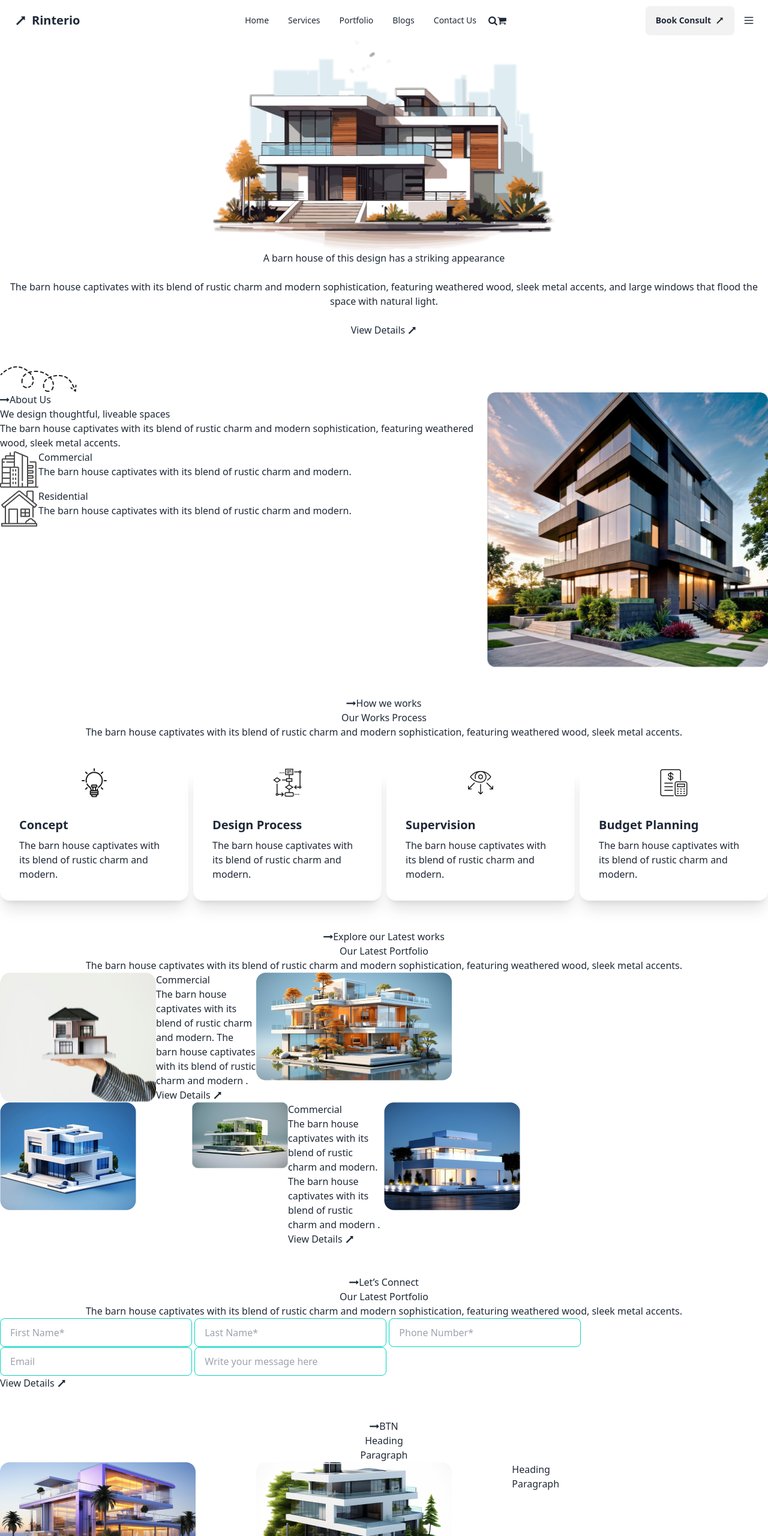
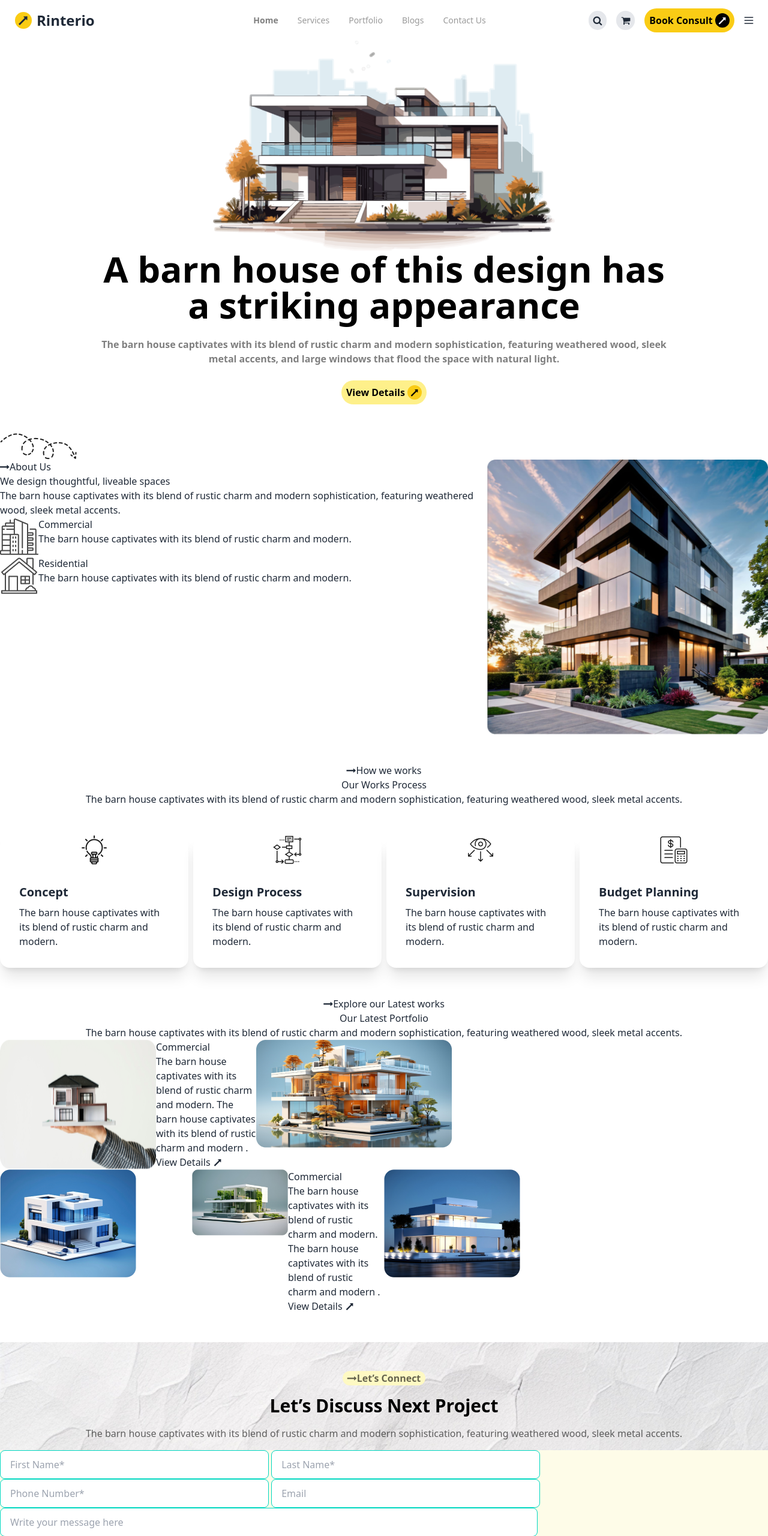
Before and after one commit to mahirasef09/Assignment-3, a plain HTML site: page index.html in a window 1280 px wide. Shown: the top 2560 px of the page at 60% size. Drawn offline with nearby package versions, Linux system fonts and the light colour scheme.

Commit message:
header and footer section design done

```diff
--- a/index.html
+++ b/index.html
@@ -24,22 +24,22 @@
                 extend: {
                     colors: {
                         clifford: '#da373d',
-                        h_color: 'rgb(33,33,33)',
-                        p_color: 'rgb(73,73,73)',
-                        f_color: 'rgb(233,233,233)',
+                        hcolor: "rgb(33,33,33)",
+                        pcolor: 'rgb(73,73,73)',
+                        fcolor: 'rgb(233,233,233)',
                         bg_color: 'rgb(244,244,244)',
-                        li_color: 'rgb(115,115,115)',
+                        licolor: 'rgb(115,115,115)',
                         btn_text: 'rgb(28,28,28)',
-                        btn_bg_1: 'rgb(171, 239, 95)'
-                        btn_bg_2: 'rgb(171, 239, 95, 0.5)'
-                        btn_bg_3: 'rgb(171, 239, 95, 0.2)'
+                        btn_bg_1: 'rgb(171, 239, 95)',
+                        btn_bg_2: 'rgb(171, 239, 95, 0.5)',
+                        btn_bg_3: 'rgb(171, 239, 95, 0.2)',
                         inp_color: 'rgb(160,160,160)',
 
                     }
 
-                    fontFamily: {
-                        'manrope': ['Manrope', 'sans-serif']
-                    }
+                    // fontFamily: {
+                    //     'manrope': ['Manrope', 'sans-serif']
+                    // }
                 }
             }
         }
@@ -47,56 +47,62 @@
 </head>
 
 <body class="font-manrope">
-    <main>
     <!-- Header Section -->
-        <header>
+    <header class="">
         <!-- Nav Section -->
-            <nav>
         <div class="navbar bg-base-100">
             <div class="navbar-start">
-                        <a class="btn btn-ghost text-xl"><i class="-rotate-45 fa fa-long-arrow-right"
-                                aria-hidden="true"></i>Rinterio</a>
+                <a class="btn btn-ghost text-xl"><i
+                        class="bg-yellow-400 rounded-full p-1 -rotate-45 fa fa-long-arrow-right"
+                        aria-hidden="true"></i><span class="text-2xl font-bold">Rinterio</span></a>
             </div>
             <div class="navbar-center hidden lg:flex">
                 <ul class="menu menu-horizontal px-1">
-                            <li><a>Home</a></li>
-                            <li><a>Services</a></li>
-                            <li><a>Portfolio</a></li>
-                            <li><a>Blogs</a></li>
-                            <li><a>Contact Us</a></li>
+                    <li><a class="text-black/50 font-bold">Home</a></li>
+                    <li><a class="text-black/40">Services</a></li>
+                    <li><a class="text-black/40">Portfolio</a></li>
+                    <li><a class="text-black/40">Blogs</a></li>
+                    <li><a class="text-black/40">Contact Us</a></li>
                 </ul>
             </div>
             <div>
-                        <i class="fa fa-search" aria-hidden="true"></i>
-                        <i class="fa fa-shopping-cart" aria-hidden="true"></i>
+
             </div>
-                    <div class="navbar-end">
-                        <a class="btn">Book Consult <i class="-rotate-45 fa fa-long-arrow-right"
-                                aria-hidden="true"></i></a>
+            <div class="navbar-end space-x-4">
+                <i class="bg-gray-200 rounded-full p-2 fa fa-search" aria-hidden="true"></i>
+                <i class="bg-gray-200 rounded-full p-2 fa fa-shopping-cart" aria-hidden="true"></i>
+                <button class="bg-yellow-400 rounded-3xl p-2 text-black font-bold">Book Consult <i
+                        class="bg-black text-white rounded-full p-1 -rotate-45 fa fa-long-arrow-right"
+                        aria-hidden="true"></i></button>
             </div>
             <button class="btn btn-square btn-ghost">
                 <svg xmlns="http://www.w3.org/2000/svg" fill="none" viewBox="0 0 24 24"
                     class="inline-block h-5 w-5 stroke-current">
-                            <path stroke-linecap="round" stroke-linejoin="round" stroke-width="2"
-                                d="M4 6h16M4 12h16M4 18h16"></path>
+                    <path stroke-linecap="round" stroke-linejoin="round" stroke-width="2" d="M4 6h16M4 12h16M4 18h16">
+                    </path>
                 </svg>
             </button>
         </div>
-            </nav>
 
         <!-- Banner Section -->
         <div class="flex justify-center">
             <img src="./assets/banner.png" alt="">
         </div>
-            <div class="text-center space-y-6">
+        <div class="flex justify-center">
+            <div class="inline-block w-3/4 text-center space-y-6">
+                <h1 class="text-black text-6xl font-bold">A barn house of this design has a striking appearance</h1>
+                <p class="text-black/50 font-bold">The barn house captivates with its blend of rustic charm and modern
+                    sophistication, featuring
+                    weathered wood, sleek metal accents, and large windows that flood the space with natural light.</p>
+                <button class="bg-yellow-200 rounded-3xl p-2 text-black font-bold">View Details <i
+                        class="bg-yellow-400 rounded-full p-1 -rotate-45 fa fa-long-arrow-right"
+                        aria-hidden="true"></i></button>
+            </div>
+        </div>
 
-                <h1>A barn house of this design has a striking appearance</h1>
-                <p>The barn house captivates with its blend of rustic charm and modern sophistication, featuring
-                    weathered wood, sleek metal accents, and large windows that flood the space with natural light.</p>
-                <button>View Details <i class="-rotate-45 fa fa-long-arrow-right" aria-hidden="true"></i></button>
-            </div>
     </header>
 
+    <main>
         <!-- Liveable Spaces and Our Works Process Section -->
         <section class="my-12">
             <!-- Liveable Spaces Portion -->
@@ -225,25 +231,33 @@
         </section>
 
         <!-- Let’s Connect Section -->
-        <section class="my-12">
-            <div class="text-center">
-                <button><i class="fa fa-long-arrow-right" aria-hidden="true"></i>Let’s Connect</button>
-                <h1>Our Latest Portfolio</h1>
-                <p>The barn house captivates with its blend of rustic charm and modern sophistication, featuring
+        <section class="my-12 py-12 bg-cover bg-center h-screen" style="background-image: url('./assets/bg.jpg');">
+            <div class="text-center space-y-4">
+                <button class="bg-yellow-100 text-black/60 rounded-3xl px-2 font-bold"><i class="fa fa-long-arrow-right"
+                        aria-hidden="true"></i>Let’s Connect</button>
+                <h1 class="text-black text-3xl font-bold">Let’s Discuss Next Project</h1>
+                <p class="text-black/60">The barn house captivates with its blend of rustic charm and modern
+                    sophistication, featuring
                     weathered
                     wood, sleek metal accents.</p>
             </div>
-            <div>
+            <div class="my-4">
+                <div class="bg-yellow-50">
                     <input type="text" placeholder="First Name*"
-                    class="input input-bordered input-accent w-full max-w-xs" />
-                <input type="text" placeholder="Last Name*" class="input input-bordered input-accent w-full max-w-xs" />
+                        class="input input-bordered input-accent w-full max-w-md" />
+                    <input type="text" placeholder="Last Name*"
+                        class="input input-bordered input-accent w-full max-w-md" />
                     <input type="text" placeholder="Phone Number*"
-                    class="input input-bordered input-accent w-full max-w-xs" />
-                <input type="email" placeholder="Email" class="input input-bordered input-accent w-full max-w-xs" />
+                        class="input input-bordered input-accent w-full max-w-md" />
+                    <input type="email" placeholder="Email" class="input input-bordered input-accent w-full max-w-md" />
                     <input type="text" placeholder="Write your message here"
-                    class="input input-bordered input-accent w-full max-w-xs" />
+                        class="input input-bordered input-accent w-full max-w-4xl" />
                 </div>
-            <button>View Details <i class="-rotate-45 fa fa-long-arrow-right" aria-hidden="true"></i></button>
+            </div>
+
+            <button class="bg-yellow-500 rounded-3xl p-2 text-black font-bold ">Book Consult <i
+                    class="bg-black text-white rounded-full p-1 -rotate-45 fa fa-long-arrow-right"
+                    aria-hidden="true"></i></button>
 
         </section>
 
@@ -254,7 +268,7 @@
                 <h1>Heading</h1>
                 <p>Paragraph</p>
             </div>
-            <div class="grid grid-cols-3">
+            <div class="grid grid-rows-2 grid-cols-3">
                 <div>
                     <img src="./assets/article1.png" alt="">
                 </div>
@@ -271,18 +285,22 @@
     </main>
 
     <!-- Footer Section -->
-    <footer class="text-center">
-        <h1><i class="-rotate-45 fa fa-long-arrow-right" aria-hidden="true"></i>Rinterio</h1>
-        <p>The barn house captivates with its blend of rustic charm and modern sophistication, featuring weathered wood,
+    <footer class="text-center bg-black space-y-4 py-12">
+        <h1><i class="bg-yellow-400 rounded-full p-1 -rotate-45 fa fa-long-arrow-right" aria-hidden="true"></i> <span
+                class="text-white text-2xl font-bold">Rinterio</span></h1>
+        <p class="text-white/40">The barn house captivates with its blend of rustic charm and modern sophistication,
+            featuring weathered wood,
             sleek metal accents.</p>
-        <ul>
-            <li><a href="">Home</a></li>
-            <li><a href="">Services</a></li>
-            <li><a href="">Portfolio</a></li>
-            <li><a href="">Blogs</a></li>
-            <li><a href="">Contact Us</a></li>
+        <ul class="flex justify-evenly">
+            <li><a class="text-white/80" href="">Home</a></li>
+            <li><a class="text-white/80" href="">Services</a></li>
+            <li><a class="text-white/80" href="">Portfolio</a></li>
+            <li><a class="text-white/80" href="">Blogs</a></li>
+            <li><a class="text-white/80" href="">Contact Us</a></li>
         </ul>
-        <button>Book Consult <i class="-rotate-45 fa fa-long-arrow-right" aria-hidden="true"></i></button>
+        <button class="bg-yellow-400 rounded-3xl p-2 text-black font-bold ">Book Consult <i
+                class="bg-black text-white rounded-full p-1 -rotate-45 fa fa-long-arrow-right"
+                aria-hidden="true"></i></button>
     </footer>
 </body>
 
```
Lines whose indentation alone changed are shown as unchanged.
